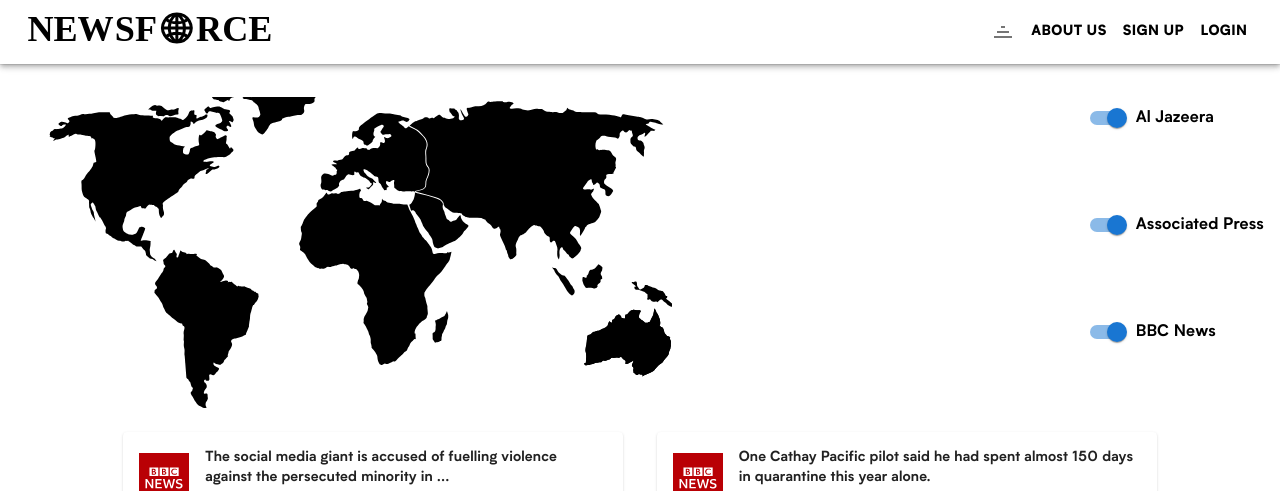
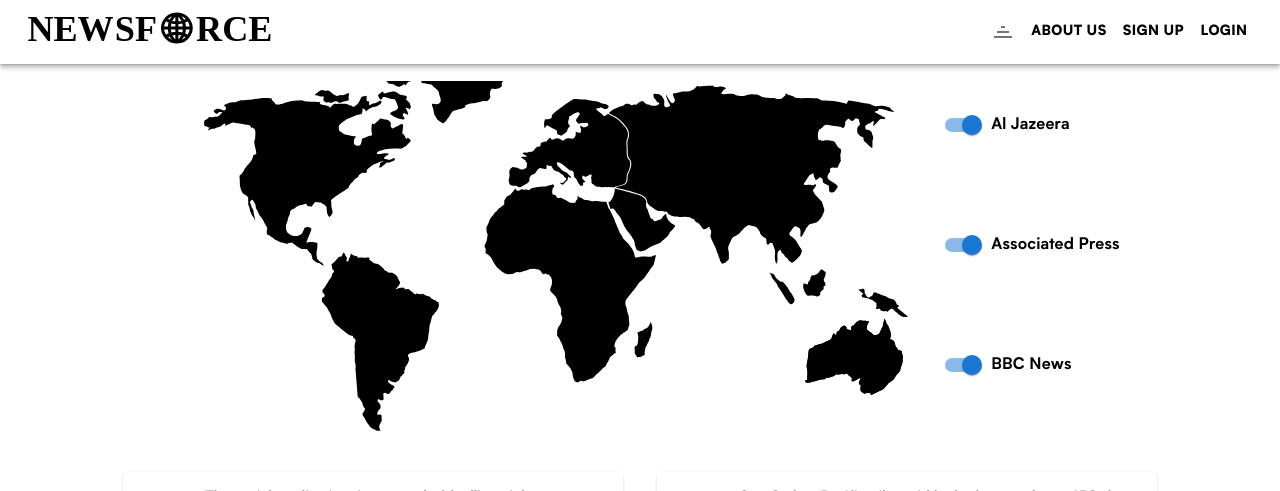
Before and after one commit to hamstercat007/newsforce-api-rails-lisa, a React (Create React App) app: page / in a window 1280 px wide. Both pictures are taken after a click on the button 1003 px from the left and 32 px from the top of the page. Shown: the top 491 px of the page. Built offline with nearby package versions, Linux system fonts and the light colour scheme; a web font is replaced by a local one.

Commit message:
update pointer for tagmap

```diff
--- a/src/App.css
+++ b/src/App.css
@@ -109,8 +109,8 @@
 }
 
 svg.tag-map {
-  margin: 2em;
-  width: 50vw;
+  margin: 1em;
+  width: 60vw;
 }
 
 .MuiCollapse-wrapper {
@@ -120,7 +120,7 @@
 .flex-row {
   display: flex;
   flex-direction: row;
-  justify-content: space-between;
+  justify-content: center;
   height: 100%;
   width: 100%;
 }
@@ -168,10 +168,10 @@
 }
 
 .MuiCollapse-wrapper {
-  height: 40vh;
+  height: 45vh;
   margin-bottom: 2em;
 }
 
-path {
-  pointer-events: auto;
+a {
+  cursor: pointer;
 }
```
